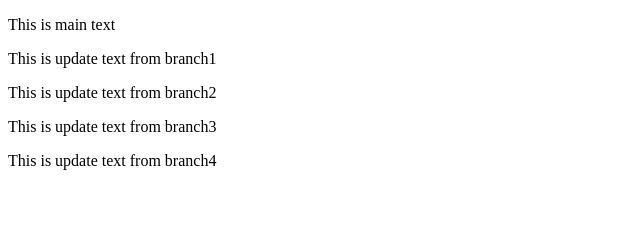
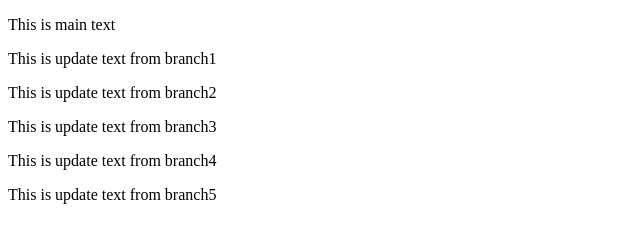
Before and after one commit to vy-truong/PracticeGithub, a plain HTML site: page index.html in a window 1280 px wide. Shown: the whole page, without its empty margins (0-640 px from the left). Drawn offline with Linux system fonts and the light colour scheme.

Commit message:
commit vy

```diff
--- a/index.html
+++ b/index.html
@@ -15,6 +15,8 @@
 
     <p>This is update text from branch4</p>
 
+    <p>This is update text from branch5</p>
+
 
 </body>
 </html>
```
